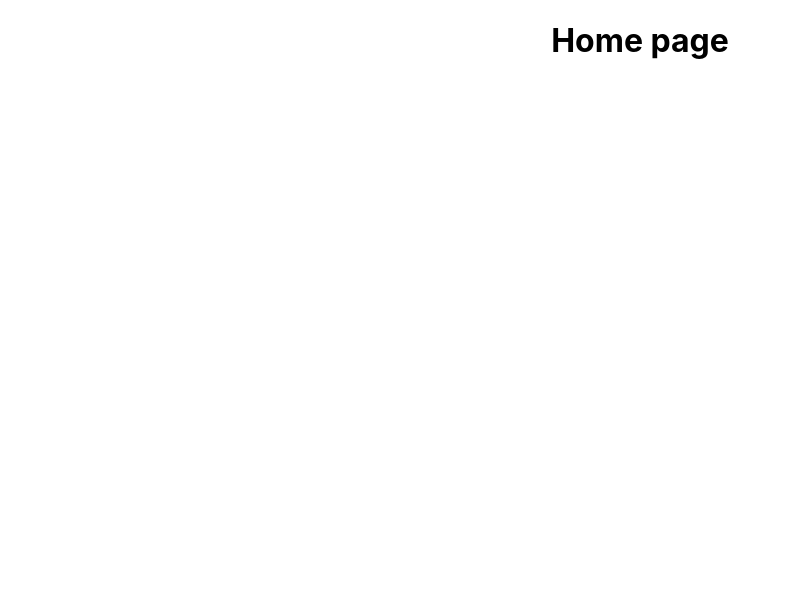
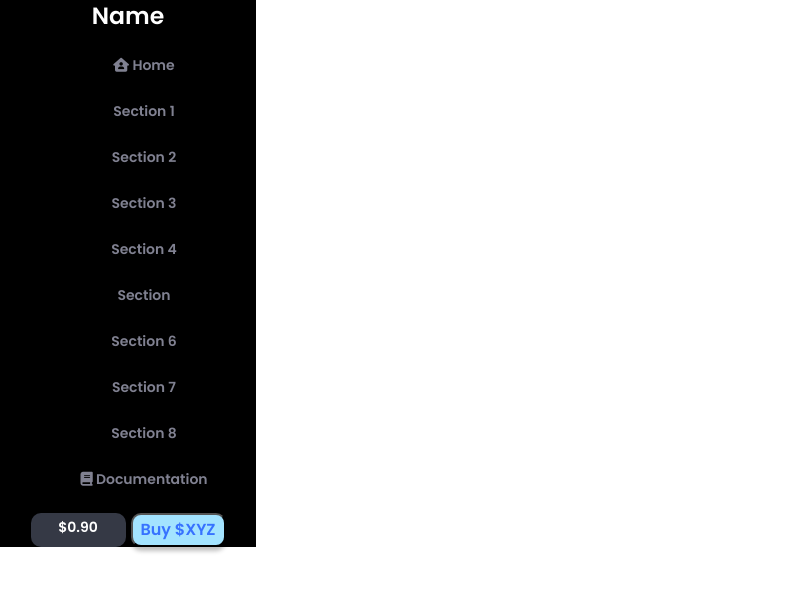
Before and after one commit to SoubirSaian/naturelab-assignment, a React (Create React App) app: page / in a window 1280 px wide. Shown: the top 592 px of the page, without its empty margins (0-791 px from the left). Built offline with nearby package versions, Linux system fonts and the light colour scheme.

Commit message:
side-nav

```diff
--- a/public/index.html
+++ b/public/index.html
@@ -25,6 +25,14 @@
       Learn how to configure a non-root public URL by running `npm run build`.
     -->
     <title>React App</title>
+    <!-- font-family poppin  -->
+    <link rel="preconnect" href="https://fonts.googleapis.com">
+    <link rel="preconnect" href="https://fonts.gstatic.com" crossorigin>
+    <link href="https://fonts.googleapis.com/css2?family=Poppins:wght@600&display=swap" rel="stylesheet">
+    <!-- bootstrap cdn  -->
+    <link href="https://cdn.jsdelivr.net/npm/bootstrap@5.1.3/dist/css/bootstrap.min.css" rel="stylesheet" integrity="sha384-1BmE4kWBq78iYhFldvKuhfTAU6auU8tT94WrHftjDbrCEXSU1oBoqyl2QvZ6jIW3" crossorigin="anonymous">
+    <!-- font awesome kit  -->
+    <script src="https://kit.fontawesome.com/7a84a25275.js" crossorigin="anonymous"></script>
   </head>
   <body>
     <noscript>You need to enable JavaScript to run this app.</noscript>
--- a/src/components/Home/Home.js
+++ b/src/components/Home/Home.js
@@ -1,9 +1,11 @@
 import React from 'react';
+import SideNav from '../SideNav/SideNav';
+import './Home.css';
 
 const Home = () => {
     return (
         <div>
-            <h1>Home page</h1>
+            <SideNav></SideNav>
         </div>
     );
 };
--- /dev/null
+++ b/src/components/SideNav/SideNav.css
@@ -0,0 +1,45 @@
+
+.side-nav{
+    width: 20%;
+    background-color: #000000;
+}
+.side-nav h3{
+    color: #fff;
+    font-size: 23.56px;
+    line-height: 31.42px;
+}
+.side-nav ul li{
+    list-style-type: none;
+    color: #808191;
+    font-size: 14px;
+    line-height: 24px;
+    margin: 22px;
+}
+.sidenav-bottom{
+    display: flex;
+    justify-content: center;
+    align-items: center;
+}
+.display-dollar{
+    width: 95px;
+    height: 33.83px;
+    margin-right: 5px;
+    background-color: #353945;
+    border-radius: 10px;
+    /* transform: matrix(-1,0,0,1,0,0); */
+}
+.display-dollar span{
+    font-size: 14px;
+    color: #ffffff;
+    line-height: 28.75px;
+}
+
+.side-button{
+    width: 95px;
+    height: 33.83px;
+    color: #3772ff;
+    background-color: #a3e3ff;
+    border-radius: 10px;
+    box-shadow: 0px 4px 4px rgba(0,0,0,0.25);
+    cursor: pointer;
+}
--- /dev/null
+++ b/src/components/SideNav/SideNav.js
@@ -0,0 +1,30 @@
+import React from 'react';
+import './SideNav.css';
+
+const SideNav = () => {
+    return (
+        <div className='side-nav'>
+            <h3>Name</h3>
+            <ul>
+                <li><span><i class="fa-solid fa-house-user"></i></span> Home</li>
+                <li>Section 1</li>
+                <li>Section 2</li>
+                <li>Section 3</li>
+                <li>Section 4</li>
+                <li>Section</li>
+                <li>Section 6</li>
+                <li>Section 7</li>
+                <li>Section 8</li>
+                <li><span><i class="fa-solid fa-book"></i></span> Documentation</li>
+            </ul>
+            <div className='sidenav-bottom'>
+                <div className='display-dollar'>
+                    <span>$0.90</span>
+                </div>
+                <button className='side-button'>Buy $XYZ</button>
+            </div>
+        </div>
+    );
+};
+
+export default SideNav;
--- a/src/index.css
+++ b/src/index.css
@@ -1,8 +1,9 @@
 body {
   margin: 0;
-  font-family: -apple-system, BlinkMacSystemFont, 'Segoe UI', 'Roboto', 'Oxygen',
+  /* font-family: -apple-system, BlinkMacSystemFont, 'Segoe UI', 'Roboto', 'Oxygen',
     'Ubuntu', 'Cantarell', 'Fira Sans', 'Droid Sans', 'Helvetica Neue',
-    sans-serif;
+    sans-serif; */
+    font-family: 'Poppins', sans-serif;
   -webkit-font-smoothing: antialiased;
   -moz-osx-font-smoothing: grayscale;
 }
```
Also changed, not shown: 1 other file (tests, documents, lock files or other folders).
